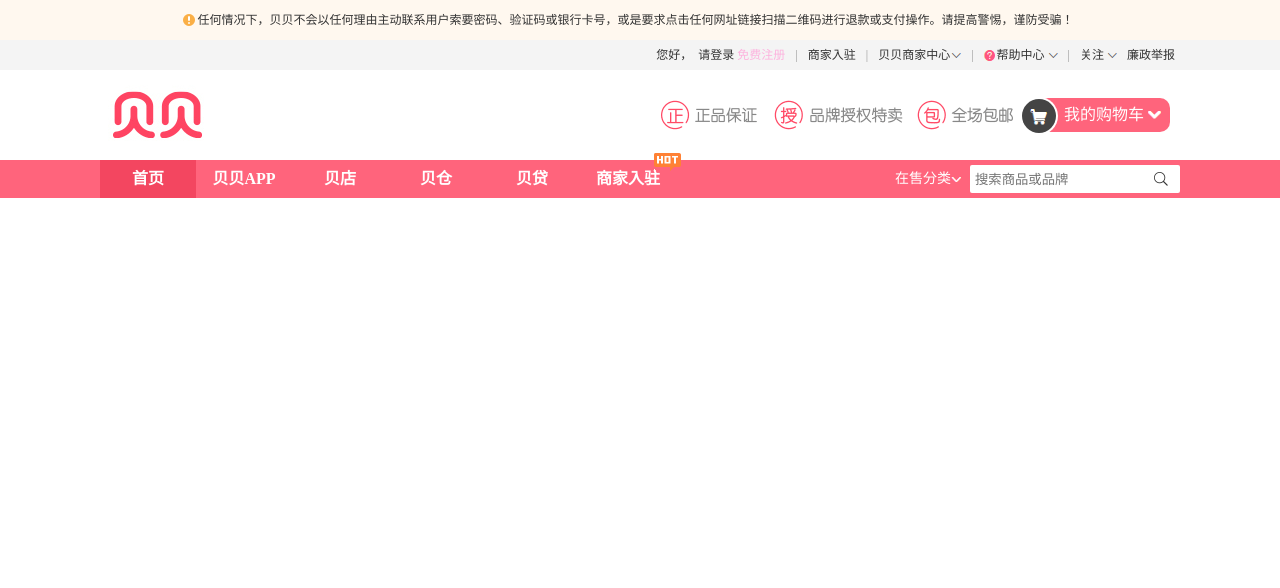
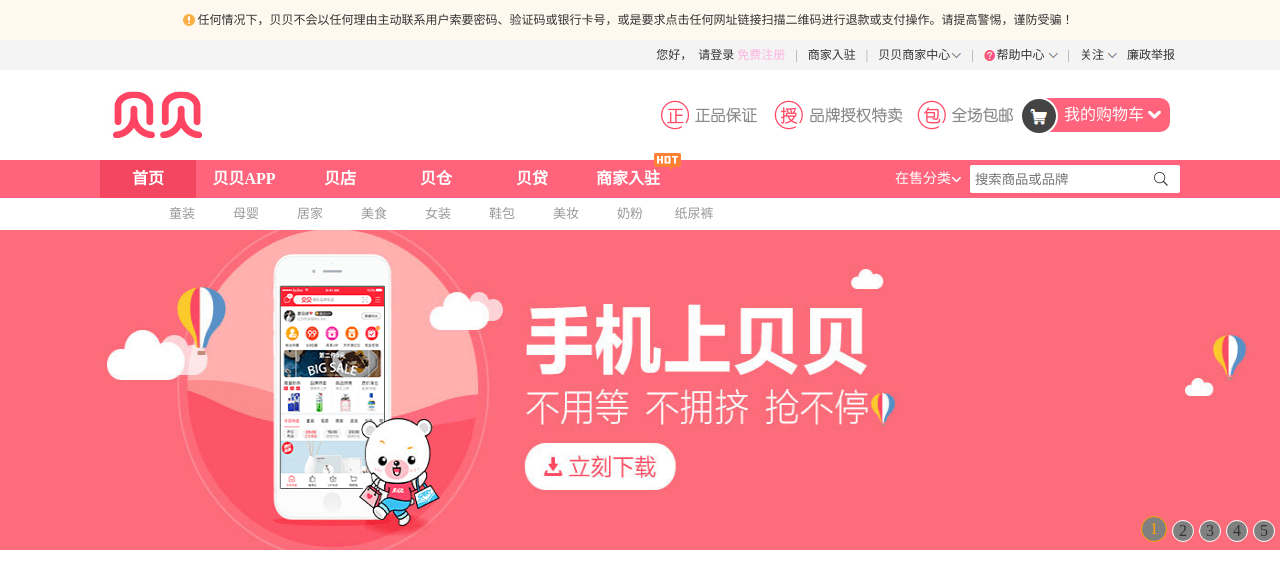
Before and after one commit to jay-sj/first, a website: page src/html/index.html in a window 1280 px wide. Shown: the top 588 px of the page. Drawn offline with Linux system fonts and the light colour scheme.

Commit message:
严忆海

```diff
--- /dev/null
+++ b/src/css/index.css
@@ -0,0 +1,77 @@
+@charset "utf-8";
+
+.main-nav {
+    height: 32px;
+    text-align: center;
+    line-height: 32px;
+    margin-left: 150px;
+}
+
+.main-nav>div {
+    float: left;
+    margin: 0 10px;
+    font-size: 13px;
+}
+
+.main-nav a {
+    color: #999;
+    display: block;
+    width: 44px;
+    height: 30px;
+    border-bottom: 2px solid transparent;
+}
+
+.main-nav a:hover {
+    color: #ff647c;
+    border-bottom: 2px solid #ff647c;
+}
+
+.banner {
+    height: 320px;
+    position: relative;
+    overflow: hidden;
+}
+.banner img {
+    width: 1400px;
+    height: 320px;
+    display: block;
+    width: 100%;
+}
+.banner ul {
+    height: 250px;
+    z-index: 1;
+    position: relative;
+}
+.banner  ol {
+    height: 30px;
+    z-index: 2;
+    position: absolute;
+    bottom: 0;
+    right: 0;
+}
+.banner  > ul > li {
+    width: 100%;
+    position: absolute;
+    top: 0;
+    left: 0;
+}
+.banner  > ol > li {
+    float: left;
+    width: 20px;
+    height: 20px;
+    text-align: center;
+    border-radius: 50%;
+    line-height: 20px;
+    border: 1px solid white;
+    margin-right: 5px;
+    background: Gray;
+}
+.banner  > ol > li:hover {
+    cursor: pointer;
+}
+.banner  li.active {
+    padding: 2px;
+    color: orange;
+    margin-top: -4px;
+    border: 1px solid orange;
+}
--- a/src/html/index.html
+++ b/src/html/index.html
@@ -9,6 +9,7 @@
     <link rel="stylesheet" href="../css/common.css">
     <link rel="stylesheet" href="../css/HeaderF.css">
     <link rel="stylesheet" href="../iconfont/iconfont.css">
+    <link rel="stylesheet" href="../css/index.css">
 </head>
 
 <body>
@@ -673,7 +674,37 @@
         </div>
     </nav>
     <main style="height: 1000px">
-        <div class="main-nav"></div>
+        <!-- 内容导航 -->
+        <div class="main-nav">
+            <div><a href="#">童装</a></div>
+            <div><a href="#">母婴</a></div>
+            <div><a href="#">居家</a></div>
+            <div><a href="#">美食</a></div>
+            <div><a href="#">女装</a></div>
+            <div><a href="#">鞋包</a></div>
+            <div><a href="#">美妆</a></div>
+            <div><a href="#">奶粉</a></div>
+            <div><a href="#">纸尿裤</a></div>
+        </div>
+        <div class="banner">
+            <ul>
+                <li style="z-index:1;"><img src="../images/2b854f081a7c2e70_1400x320.png" alt=""> </li>
+                <li><img src="../images/u=1307489662,3323638335&fm=26&gp=0.jpg" alt=""></li>
+                <li><img src="../images/2b854f081a7c2e70_1400x320.png" alt="">
+                </li>
+                <li><img src="../images/u=1307489662,3323638335&fm=26&gp=0.jpg" alt=""></li>
+                <li><img src="../images/2b854f081a7c2e70_1400x320.png" alt="">
+                </li>
+            </ul>
+            <ol>
+                <li class="active">1</li>
+                <li>2</li>
+                <li>3</li>
+                <li>4</li>
+                <li>5</li>
+            </ol>
+        </div>
+
     </main>
 
 
@@ -778,6 +809,9 @@
         </div>
     </footer>
     <script src="../js/HeaderF.js"></script>
+    <script src="../js/jquery.js"></script>
+    <script src="../js/index.js"></script>
+
 
 </body>
 
--- /dev/null
+++ b/src/js/index.js
@@ -0,0 +1,23 @@
+(function(){
+    $(function(){
+		var zIndex = 1;
+        $(".banner>ol>li").mouseenter(function(){
+            zIndex++;
+            var index = $(this).index();
+            $(this).addClass("active").siblings().removeClass("active");
+            $(".banner>ul>li").eq(index).css({
+                left:650,
+                zIndex:zIndex
+            }).stop().animate({
+                left:0
+            },500);
+        });
+        $(".banner>ul>li").eq(index).css({
+            left:650,
+            zIndex:zIndex
+        }).stop().animate({
+            left:0
+        },500);
+    });
+
+}())
```
Also changed, not shown: src/css/HeaderF.css (line endings or trailing spaces), src/images/23815465460000_1000x1000.jpg (added), src/images/2b854f081a7c2e70_1400x320.png (added), src/images/u=1307489662,3323638335&fm=26&gp=0.jpg (added).
